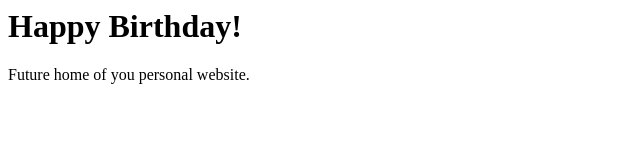
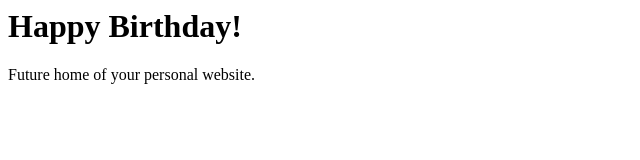
Before and after one commit to tommy2118/donovanmosley, a plain HTML site: page index.html in a window 1280 px wide. Shown: the full height of the page, 0-640 px from the left. Drawn offline with Linux system fonts and the light colour scheme.

Commit message:
Fix typo

```diff
--- a/index.html
+++ b/index.html
@@ -1,3 +1,3 @@
 <h1>Happy Birthday!</h1>
 
-<p>Future home of you personal website.</p>
+<p>Future home of your personal website.</p>
```
